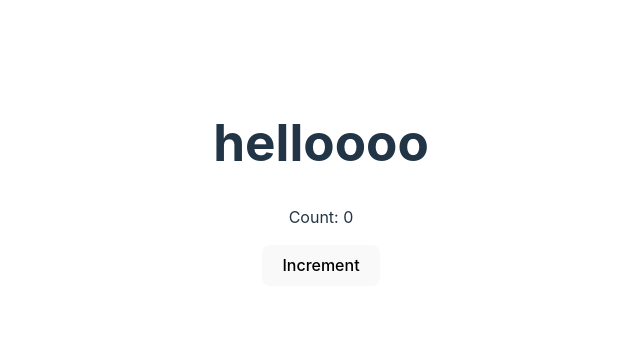
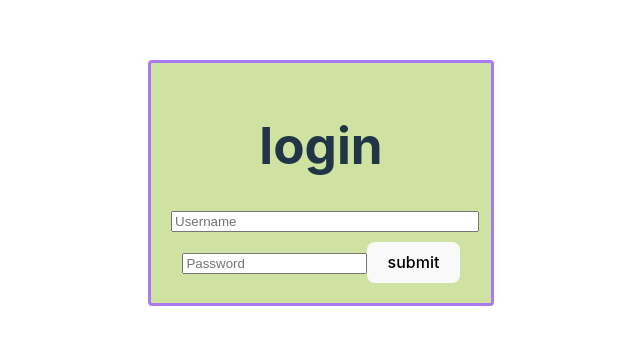
Before and after one commit to Henrik-Eriksson/Group3_Webbutveckling, a React (Vite) app: page / in a window 1280 px wide. Shown: the part 217-562 px from the top of the page, without its empty margins (319-959 px from the left). Built offline with nearby package versions, Linux system fonts and the light colour scheme.

Commit message:
inlogning container is added

```diff
--- a/src/App.jsx
+++ b/src/App.jsx
@@ -1,17 +1,15 @@
-import React, { useState } from 'react';
+//import React from 'react';
 // import reactLogo from './assets/react.svg'
 // import viteLogo from '/vite.svg'
 import './App.css';
-import Hello from './compenents/hello.jsx'
+import Login from './compenents/login.jsx'
 
 function App() {
-  const [count, setCount] = useState(0);
+
 
   return (
     <div className="App"> {/* Apply CSS class */}
-      <Hello />
-      <p>Count: {count}</p>
-      <button onClick={() => setCount(count + 1)}>Increment</button>
+      <Login />
     </div>
   );
 }
--- a/src/compenents/hello.jsx
+++ /dev/null
@@ -1,11 +0,0 @@
-import React from "react";
-
-function Hello(){
-    return(
-        <h1>
-            helloooo
-        </h1>
-    )
-}
-
-export default Hello;
--- /dev/null
+++ b/src/compenents/login.css
@@ -0,0 +1,26 @@
+
+
+.login-container {
+    max-width: 300px;
+    margin: 0 auto;
+    padding: 20px;
+    border: 3px solid #ab7af1;
+    border-radius: 4px;
+    background-color: #cfe2a1;
+}
+
+.login-input {
+width: 100%;
+margin-bottom: 10px;
+}
+
+.login-button {
+width: 100%;
+background-color: #36608d;
+color: #be7171;
+border: none;
+padding: 20px;
+border-radius: 4px;
+cursor: pointer;
+margin-top: 10px;  /* Add margin-top to move the button down */
+}
--- /dev/null
+++ b/src/compenents/login.jsx
@@ -0,0 +1,46 @@
+import {useState} from "react";
+import "./Login.css";
+
+
+function Login(){
+    const [username, setUsername] = useState ('');
+    const [password, setPassword] = useState('');
+    const [loggedIn, setLoggedIn] = useState(false);
+
+    const handleLogin = () => {
+
+        if(username && password) {
+            setLoggedIn(true);
+        }
+    };
+
+    return(
+       <div className="login-container">
+        {loggedIn ? (
+            <h1> Welcome, {username}!</h1>
+        ): (
+            <>
+            <h1>login</h1>
+            <input
+                className="login-input"
+                type="text"
+                placeholder="Username"
+                value={username}
+                onChange={(e) => setUsername(e.target.value)}
+            />
+            <input
+                className = ".login-button"
+                type="password"
+                placeholder="Password"
+                value={password}
+                onChange={(e) => setPassword(e.target.value)}
+            />
+            <button
+             onClick={{handleLogin}}>submit</button>
+            </>
+        )}
+       </div>
+    )
+}
+
+export default Login;
```
